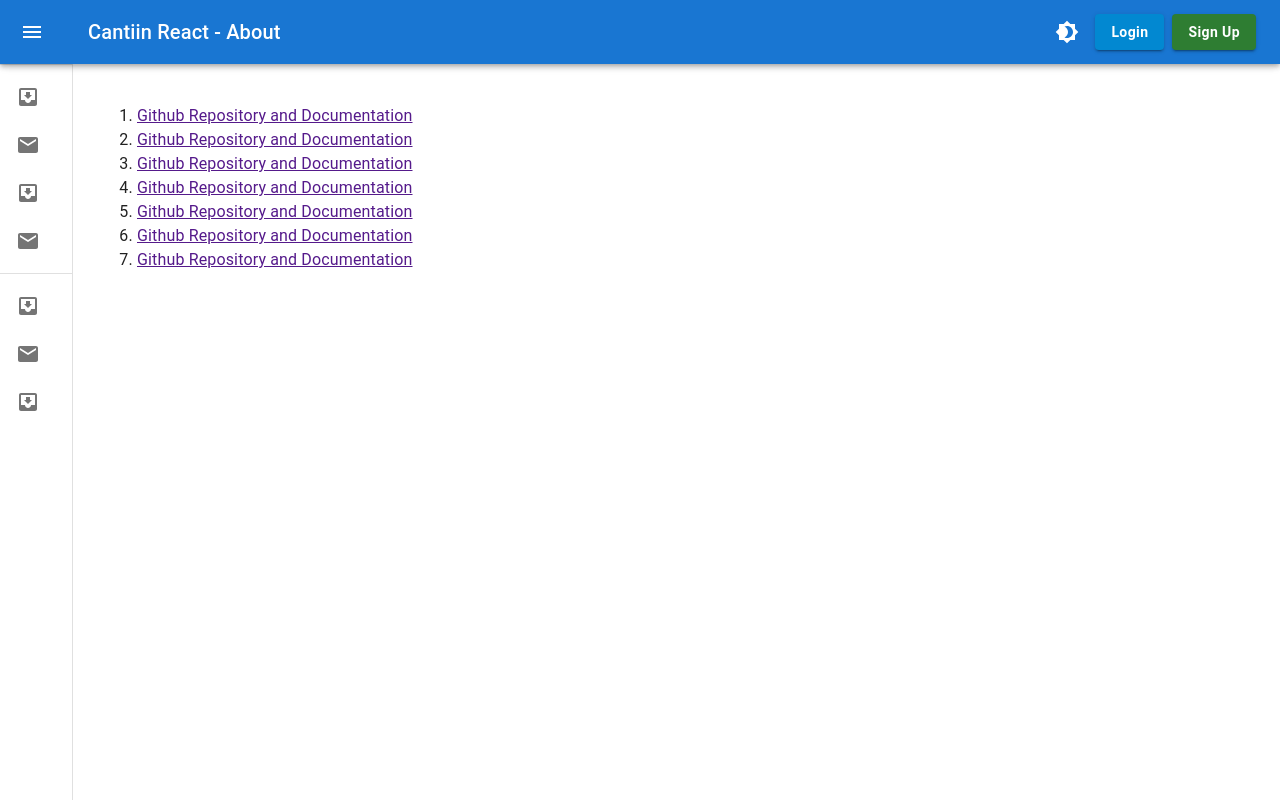
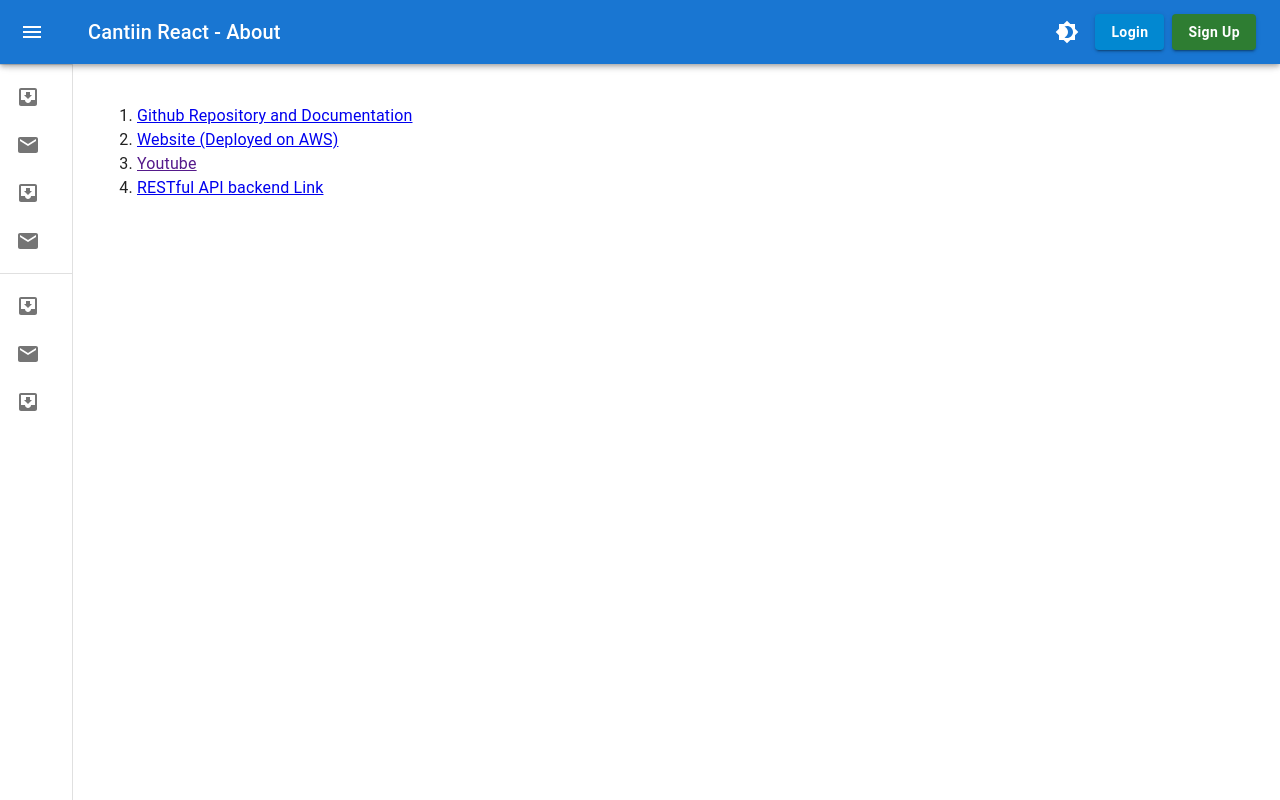
Before and after one commit to Techsolutions1213/Cantiin-React-NextJS, a Next.js app in the folder Cantiin-React-MaterialUI/: page /about in a window 1280 px wide. Built offline with nearby package versions, Linux system fonts and the light colour scheme; no server answers.

Commit message:
About Page now Ready (Missing Youtube Link)

```diff
--- a/Cantiin-React-MaterialUI/src/pages/about.tsx
+++ b/Cantiin-React-MaterialUI/src/pages/about.tsx
@@ -1,18 +1,16 @@
 import React from "react";
 import type { creatingPageComponent } from "../types";
 import { Container, Box, Typography } from "@mui/material";
+import Link from "next/link";
 
 export default function About() :creatingPageComponent {
   return (
     <Box>
       <ol>
-      <li><a href="">Github Repository and Documentation</a></li>
-      <li><a href="">Github Repository and Documentation</a></li>
-      <li><a href="">Github Repository and Documentation</a></li>
-      <li><a href="">Github Repository and Documentation</a></li>
-      <li><a href="">Github Repository and Documentation</a></li>
-      <li><a href="">Github Repository and Documentation</a></li>
-      <li><a href="">Github Repository and Documentation</a></li>
+        <li><Link href="https://github.com/OmarThinks/Cantiin-React-MaterialUI">Github Repository and Documentation</Link></li>
+        <li><Link href="https://www.cantiin-react.com/">Website (Deployed on AWS)</Link></li>
+        <li><Link href="">Youtube</Link></li>
+        <li><Link href="https://github.com/OmarThinks/Cantiin-React-MaterialUI">RESTful API backend Link</Link></li>
       </ol>
 
 
```
